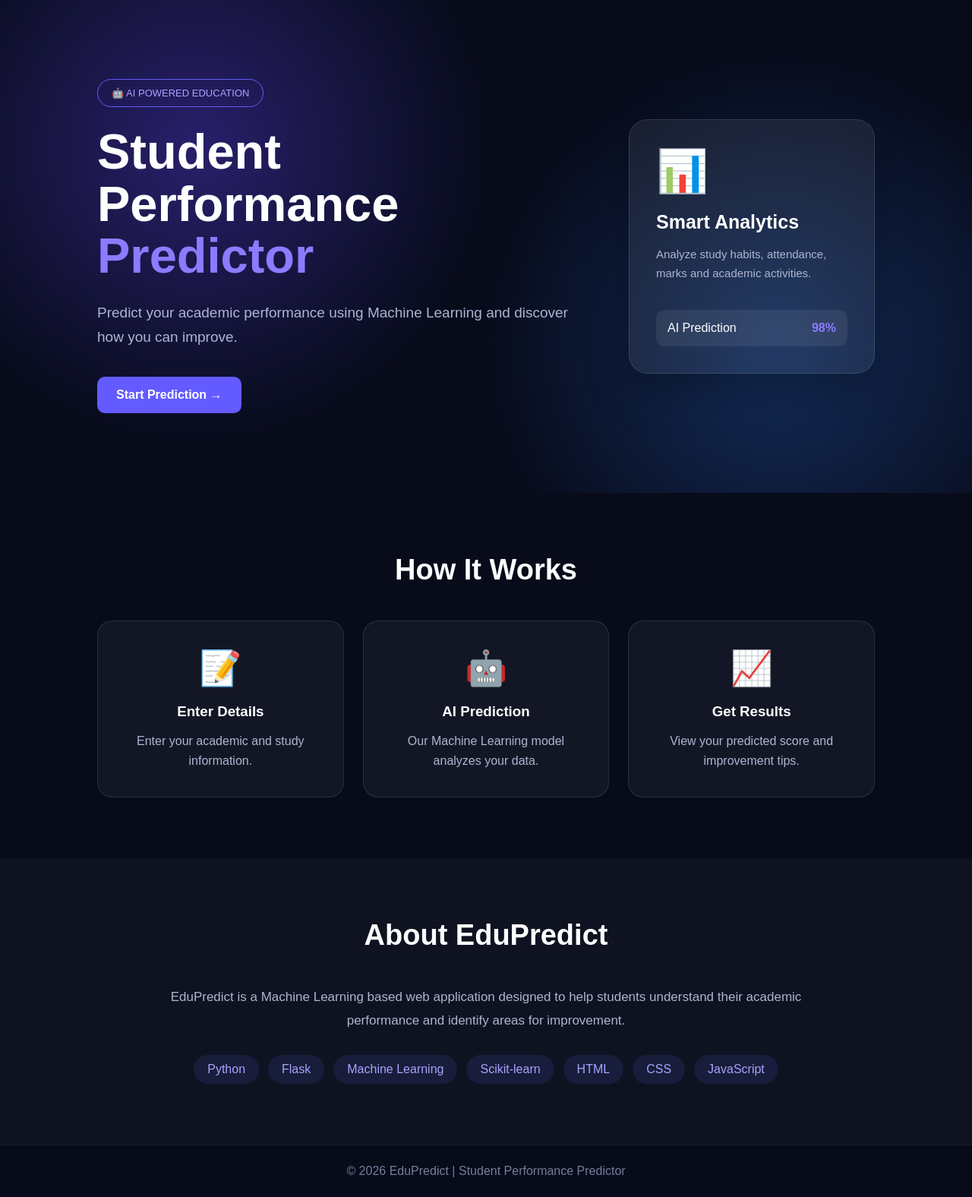
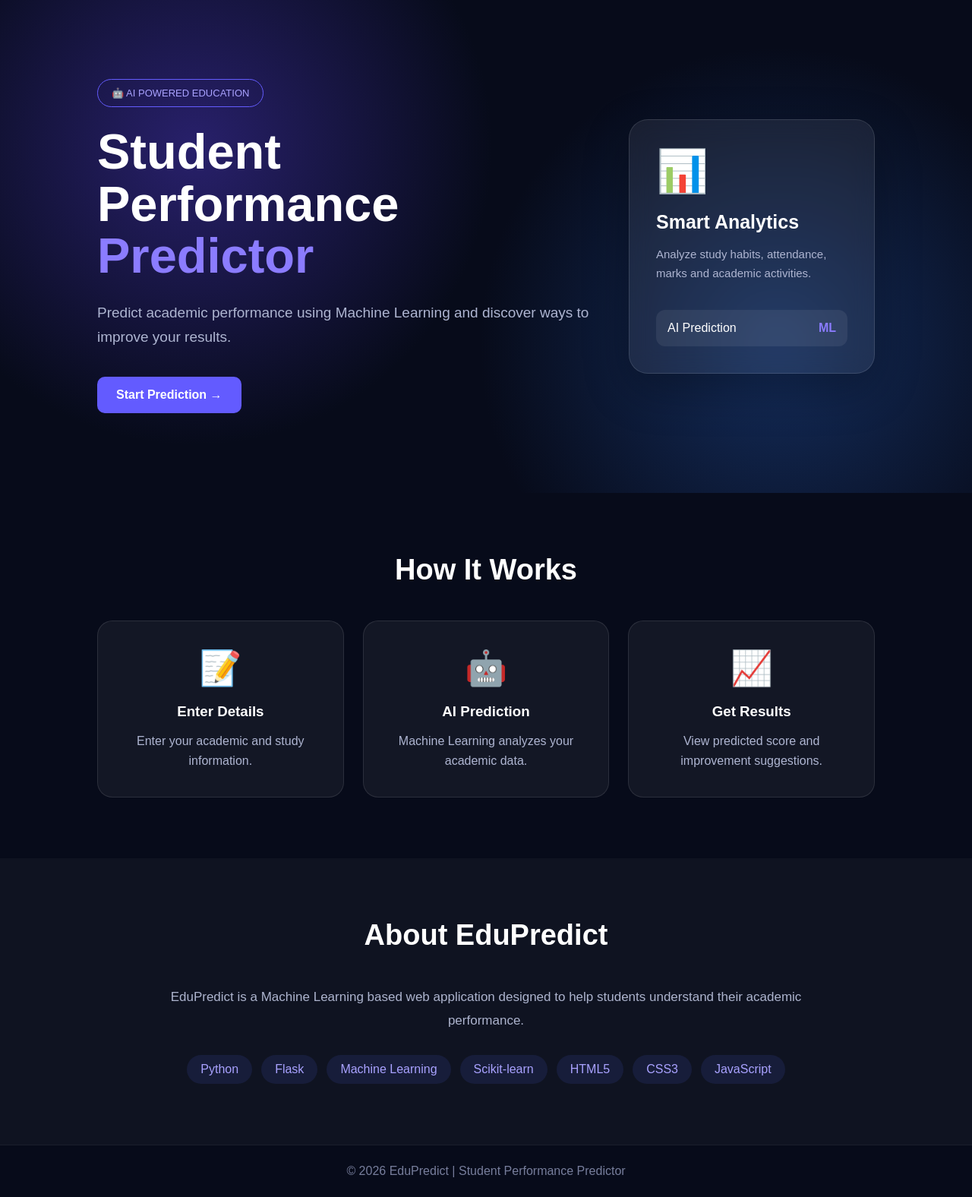
Before and after one commit to PRITHIVIRAJ333/Student_performance_project, a Flask app: page / in a window 1280 px wide. Shown: the part 76-1652 px from the top of the page at 76% size. Run offline with Flask 3, Linux system fonts and the light colour scheme; parts of the project's set-up code (start-up, migrations or seed data) failed here and were passed over.

Commit message:
modify code

```diff
--- a/app.py
+++ b/api/index.py
@@ -1,10 +1,20 @@
 from flask import Flask, render_template, request
 import pickle
+import os
 
-app = Flask(__name__)
+app = Flask(
+    __name__,
+    template_folder="../templates",
+    static_folder="../static"
+)
 
-# Load trained model
-with open("model.pkl", "rb") as file:
+model_path = os.path.join(
+    os.path.dirname(__file__),
+    "..",
+    "model.pkl"
+)
+
+with open(model_path, "rb") as file:
     model = pickle.load(file)
 
 
@@ -21,7 +31,7 @@ def predictor():
 @app.route("/predict", methods=["POST"])
 def predict():
 
-    student_name = request.form["student_name"]
+    name = request.form["student_name"]
 
     study_hours = float(request.form["study_hours"])
     attendance = float(request.form["attendance"])
@@ -31,7 +41,6 @@ def predict():
     sleep_hours = float(request.form["sleep_hours"])
     extracurricular = int(request.form["extracurricular"])
 
-    # Prediction
     prediction = model.predict([[
         study_hours,
         attendance,
@@ -42,42 +51,55 @@ def predict():
         extracurricular
     ]])[0]
 
-    prediction = round(prediction, 2)
+    prediction = round(float(prediction), 2)
 
-    # Performance category
     if prediction >= 90:
         performance = "Excellent"
         emoji = "🏆"
+
     elif prediction >= 75:
         performance = "Good"
         emoji = "🌟"
+
     elif prediction >= 50:
         performance = "Average"
         emoji = "📚"
+
     else:
         performance = "Needs Improvement"
         emoji = "💪"
 
-    # Recommendations
     recommendations = []
 
     if study_hours < 4:
-        recommendations.append("Increase your daily study hours.")
+        recommendations.append(
+            "Increase your daily study hours."
+        )
 
     if attendance < 75:
-        recommendations.append("Try to maintain attendance above 75%.")
+        recommendations.append(
+            "Try to maintain attendance above 75%."
+        )
 
     if previous_marks < 50:
-        recommendations.append("Focus more on understanding previous topics.")
+        recommendations.append(
+            "Focus more on previous topics."
+        )
 
     if internal_marks < 50:
-        recommendations.append("Improve your internal examination preparation.")
+        recommendations.append(
+            "Improve your internal examination preparation."
+        )
 
     if assignment_score < 50:
-        recommendations.append("Complete assignments regularly.")
+        recommendations.append(
+            "Complete assignments regularly."
+        )
 
     if sleep_hours < 6:
-        recommendations.append("Maintain at least 6 hours of proper sleep.")
+        recommendations.append(
+            "Maintain at least 6 hours of proper sleep."
+        )
 
     if not recommendations:
         recommendations.append(
@@ -86,7 +108,7 @@ def predict():
 
     return render_template(
         "result.html",
-        name=student_name,
+        name=name,
         prediction=prediction,
         performance=performance,
         emoji=emoji,
@@ -95,4 +117,4 @@ def predict():
 
 
 if __name__ == "__main__":
-    app.run(debug=True)
+    app.run()
--- /dev/null
+++ b/requirements.txt
@@ -0,0 +1,4 @@
+Flask
+pandas
+numpy
+scikit-learn
--- a/templates/index.html
+++ b/templates/index.html
@@ -2,12 +2,17 @@
 <html lang="en">
 
 <head>
+
     <meta charset="UTF-8">
-    <meta name="viewport" content="width=device-width, initial-scale=1.0">
 
-    <title>EduPredict | Student Performance Predictor</title>
+    <meta name="viewport"
+          content="width=device-width, initial-scale=1.0">
 
-    <link rel="stylesheet" href="{{ url_for('static', filename='style.css') }}">
+    <title>EduPredict | AI Student Performance</title>
+
+    <link rel="stylesheet"
+          href="{{ url_for('static', filename='style.css') }}">
+
 </head>
 
 <body>
@@ -41,8 +46,9 @@
         </h1>
 
         <p>
-                Predict your academic performance using
-                Machine Learning and discover how you can improve.
+            Predict academic performance using
+            Machine Learning and discover ways
+            to improve your results.
         </p>
 
         <a href="/predictor" class="primary-btn">
@@ -66,8 +72,11 @@
         </p>
 
         <div class="mini-stat">
+
             <span>AI Prediction</span>
-                <strong>98%</strong>
+
+            <strong>ML</strong>
+
         </div>
 
     </div>
@@ -82,27 +91,44 @@
     <div class="feature-container">
 
         <div class="feature-card">
+
             <div>📝</div>
+
             <h3>Enter Details</h3>
+
             <p>
-                    Enter your academic and study information.
+                Enter your academic and
+                study information.
             </p>
+
         </div>
 
+
         <div class="feature-card">
+
             <div>🤖</div>
+
             <h3>AI Prediction</h3>
+
             <p>
-                    Our Machine Learning model analyzes your data.
+                Machine Learning analyzes
+                your academic data.
             </p>
+
         </div>
 
+
         <div class="feature-card">
+
             <div>📈</div>
+
             <h3>Get Results</h3>
+
             <p>
-                    View your predicted score and improvement tips.
+                View predicted score and
+                improvement suggestions.
             </p>
+
         </div>
 
     </div>
@@ -115,9 +141,9 @@
     <h2>About EduPredict</h2>
 
     <p>
-            EduPredict is a Machine Learning based web application
-            designed to help students understand their academic
-            performance and identify areas for improvement.
+        EduPredict is a Machine Learning based
+        web application designed to help students
+        understand their academic performance.
     </p>
 
     <div class="tech-list">
@@ -126,8 +152,8 @@
         <span>Flask</span>
         <span>Machine Learning</span>
         <span>Scikit-learn</span>
-            <span>HTML</span>
-            <span>CSS</span>
+        <span>HTML5</span>
+        <span>CSS3</span>
         <span>JavaScript</span>
 
     </div>
@@ -139,6 +165,7 @@
     © 2026 EduPredict | Student Performance Predictor
 </footer>
 
+
 </body>
 
 </html>
```
Also changed, not shown: templates/predictor.html (+12 -14 lines), templates/result.html (+11 -7 lines), train_model.py (+13 -21 lines), vercel.json (added), 1 other file. Lines whose indentation alone changed are shown as unchanged.
